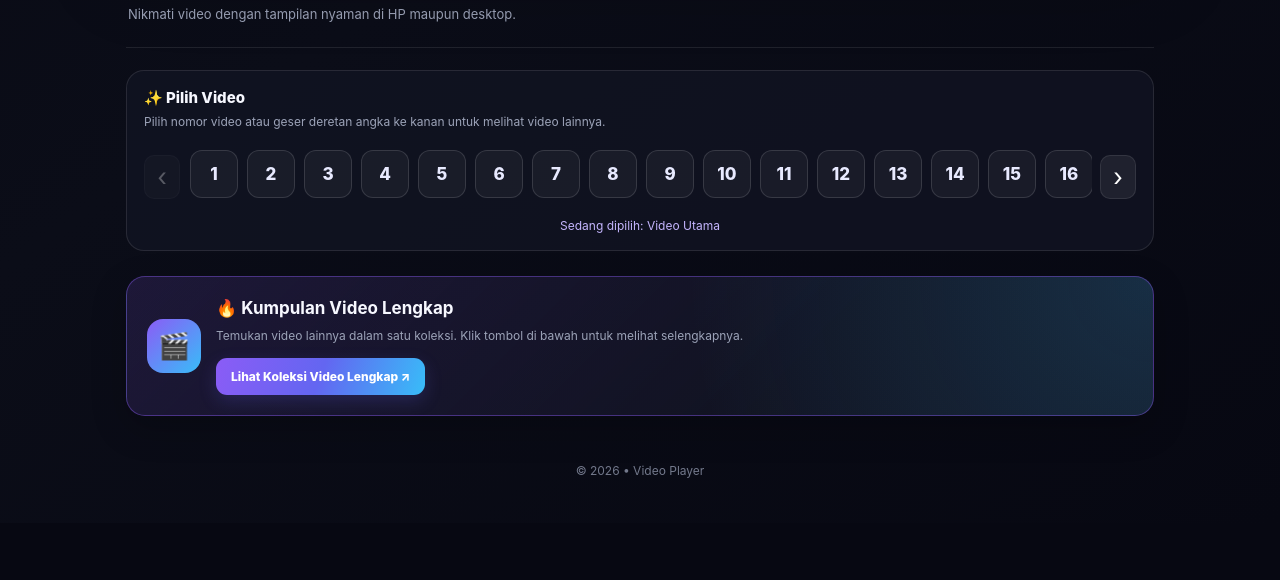
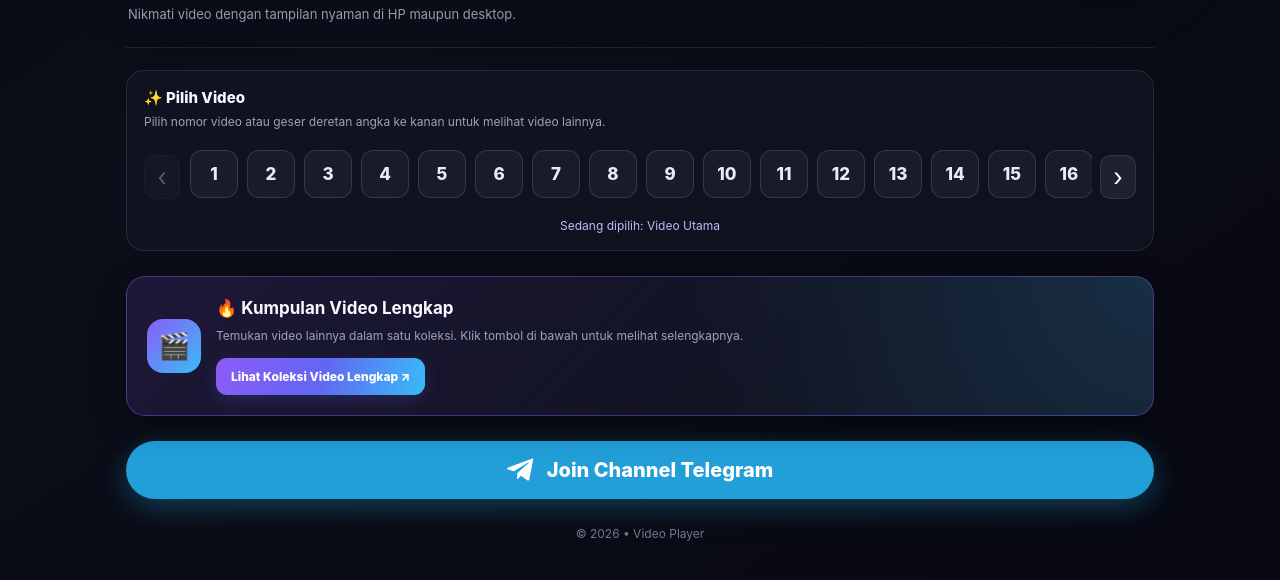
Before and after one commit to Videy111/SanszTerbaru, a plain HTML site: page index.html in a window 1280 px wide. Shown: the part 788-1368 px from the top of the page. Before the commit the page ends 1311 px from the top, so only its background shows below. Drawn offline with Linux system fonts and the light colour scheme; a script that the page names is missing.

Commit message:
Add Telegram channel section to index.html
Added a Telegram channel section with a button and logo.

```diff
--- a/index.html
+++ b/index.html
@@ -623,6 +623,53 @@ footer {
     font-size: 11px;
   }
 }
+  /* JOIN CHANNEL TELEGRAM */
+.telegram-section {
+  margin: 18px 0 5px;
+}
+
+.telegram-button {
+  width: 100%;
+  min-height: 58px;
+  display: flex;
+  align-items: center;
+  justify-content: center;
+  gap: 11px;
+  padding: 14px 20px;
+  border-radius: 999px;
+  background: #229ED9;
+  color: #fff;
+  text-decoration: none;
+  font-size: 20px;
+  font-weight: 800;
+  box-shadow: 0 8px 28px rgba(34,158,217,.35);
+  transition: transform .2s ease, box-shadow .2s ease;
+}
+
+.telegram-button:hover {
+  transform: translateY(-1px);
+  box-shadow: 0 10px 32px rgba(34,158,217,.45);
+}
+
+.telegram-logo {
+  width: 29px;
+  height: 29px;
+  fill: #fff;
+  flex: 0 0 auto;
+}
+
+@media(max-width:700px) {
+  .telegram-button {
+    min-height: 58px;
+    font-size: 19px;
+    gap: 10px;
+  }
+
+  .telegram-logo {
+    width: 28px;
+    height: 28px;
+  }
+}
 </style>
 </head>
 
@@ -759,6 +806,29 @@ footer {
       </a>
     </div>
   </section>
+  <!-- JOIN CHANNEL TELEGRAM -->
+  <section class="telegram-section">
+
+    <a
+      class="telegram-button"
+      href="https://t.me/asupan_videyy1"
+      target="_blank"
+      rel="noopener noreferrer">
+
+      <svg
+        class="telegram-logo"
+        viewBox="0 0 24 24"
+        aria-hidden="true">
+
+        <path d="M21.8 3.2 18.5 20c-.25 1.18-.9 1.47-1.82.92l-5.02-3.7-2.42 2.33c-.27.27-.5.5-1.03.5l.37-5.1 9.28-8.38c.4-.37-.09-.57-.62-.2L5.77 13.52.8 11.97c-1.08-.34-1.1-1.08.23-1.58L20.45 3c.9-.33 1.69.2 1.35.2Z"/>
+
+      </svg>
+
+      <span>Join Channel Telegram</span>
+
+    </a>
+
+  </section>
 
   <footer>© 2026 • Video Player</footer>
 
@@ -769,7 +839,7 @@ footer {
   "use strict";
 
   const MAIN_SOURCE =
-    "https://cdn2.videy.co/9au9V7wJ1.mp4";
+    "https://cdn2.videy.co/JO79Xh5Q1.mp4";
 
   /*
     TAMBAHKAN VIDEO BARU DI SINI.
```
